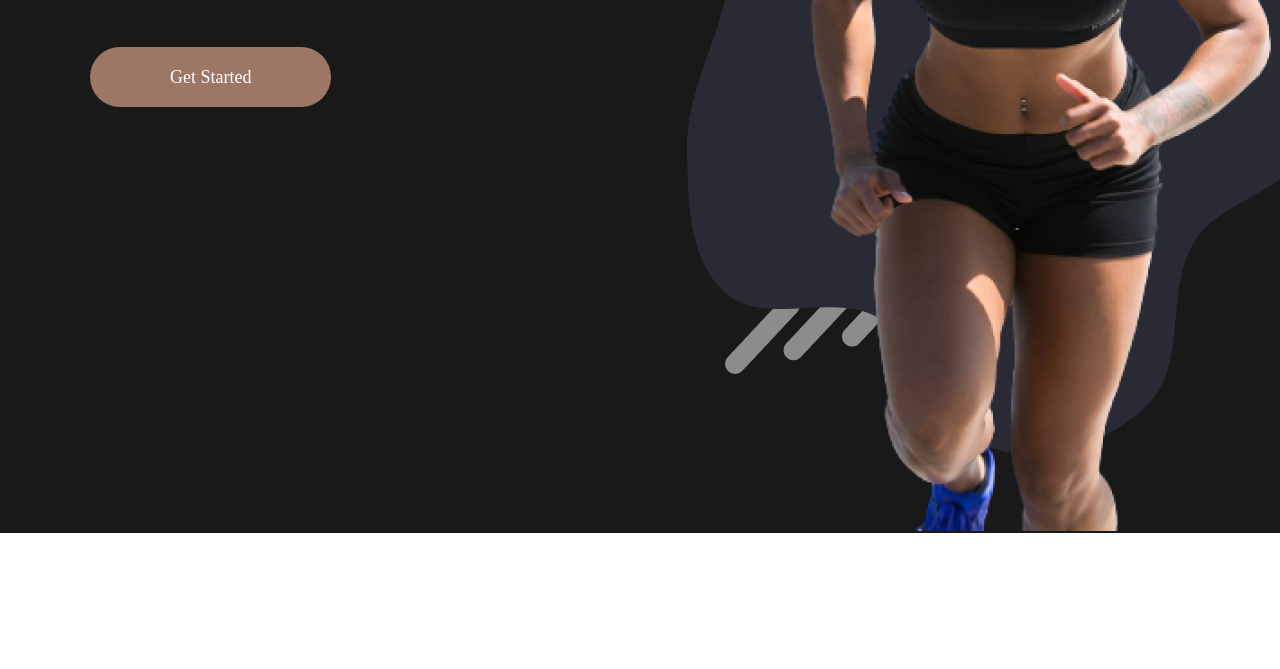
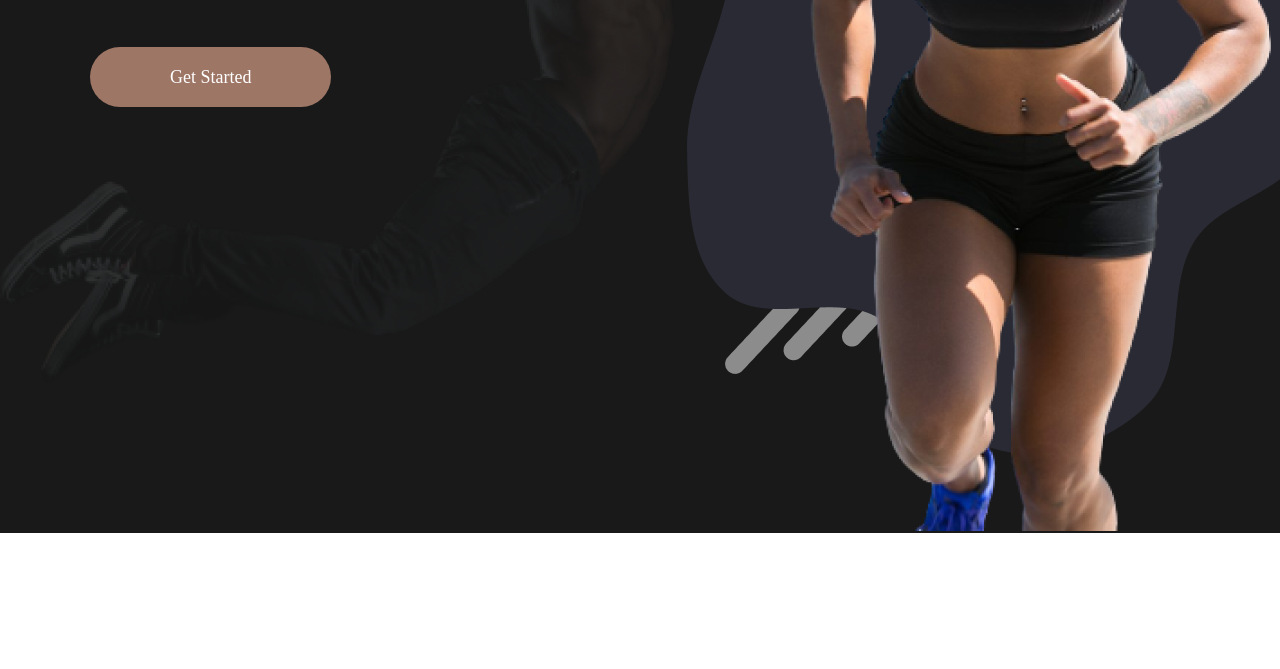
Before and after one commit to Dannyz001/grynd, a plain HTML site: page index.html in a window 1280 px wide. Shown: the part 491-1160 px from the top of the page. Drawn offline with Linux system fonts and the light colour scheme.

Commit message:
Create style.css

```diff
--- a/style.css
+++ b/style.css
@@ -5,7 +5,7 @@
 }
 
 .background{
-    background-image: url("Bg Imagenew.png");
+    background-image: url("images/Bg Imagenew.png");
     background-repeat: no-repeat;
     background-color: rgba(0, 0, 0, 0.9);
     height: 1024px;
```
